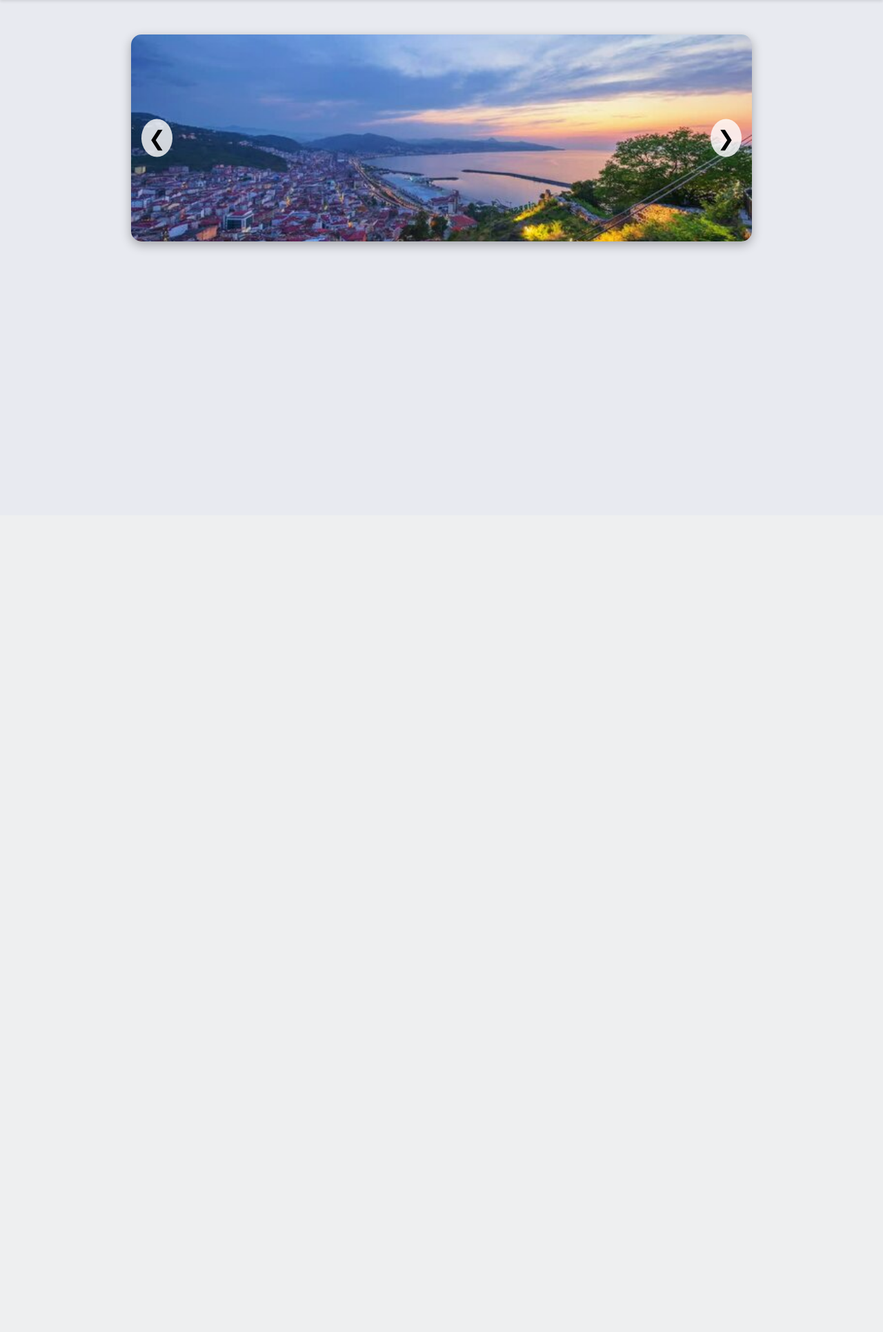
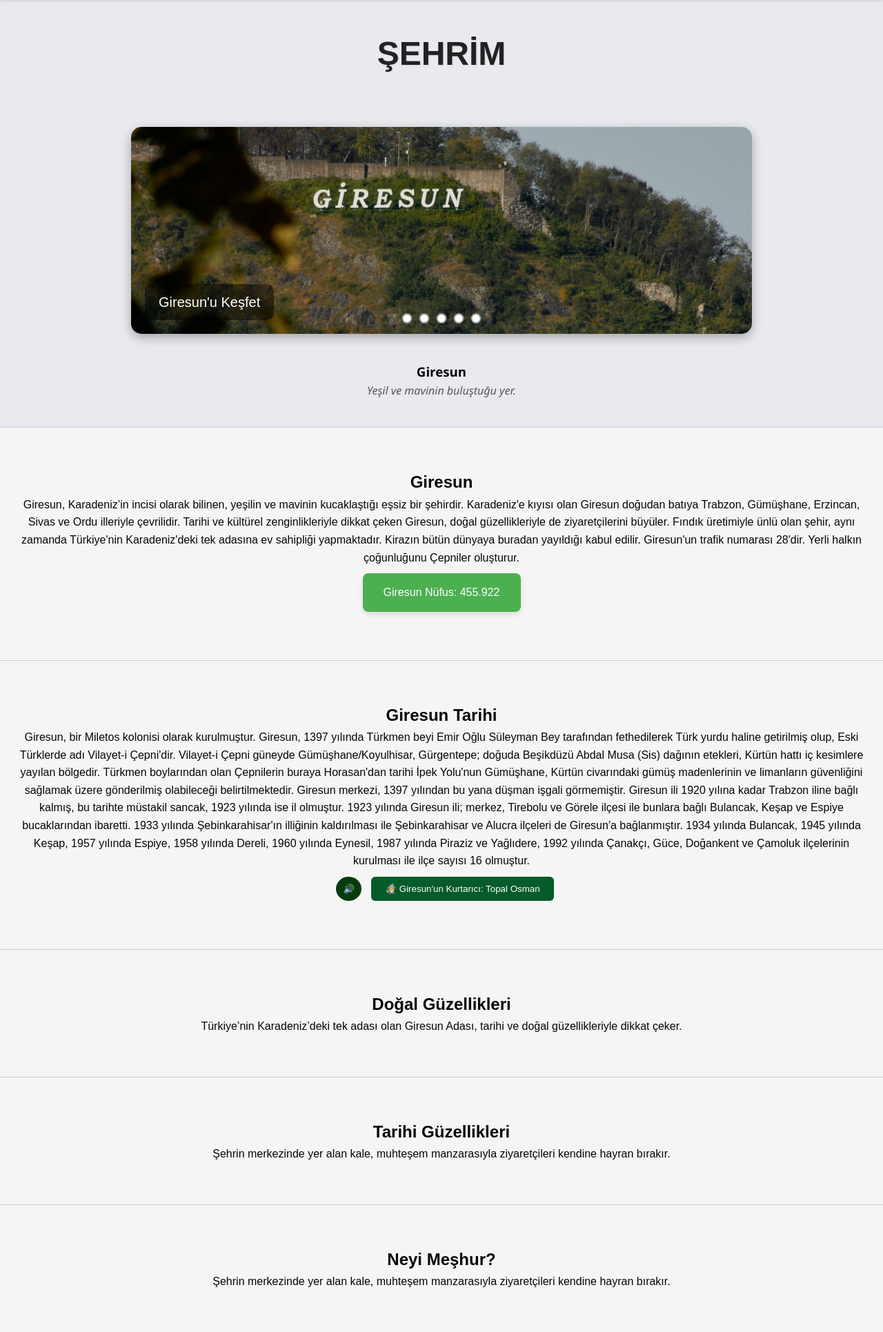
Before and after one commit to yarenzkahyaoglu/Web-Sitem, a PHP site: page /sehrim.html in a window 1280 px wide. Shown: the part 53-1984 px from the top of the page at 69% size. Before the commit the page ends 418 px from the top, so only its background shows below. Run offline with PHP 8.4, Linux system fonts and the light colour scheme.

Commit message:
Sehrim sayfası slider güncellendi.(Eski slider çalışmıyordu) Sherim sayfası için yeni düzenlemeler ve eklentiler eklendi.

```diff
--- a/script.js
+++ b/script.js
@@ -98,22 +98,4 @@ window.onclick = function(event) {
 }
 
 
-const slider = document.getElementById('slider');
-    const slides = document.querySelectorAll('.slide');
-    const totalSlides = slides.length;
-    let currentIndex = 0;
-
-    function updateSlider() {
-      const offset = -currentIndex * 100;
-      slider.style.transform = 'translateX(${offset}%)';
-    }
-
-    document.querySelector('.next-btn').addEventListener('click', () => {
-      currentIndex = (currentIndex + 1) % totalSlides;
-      updateSlider();
-    });
-
-    document.querySelector('.prev-btn').addEventListener('click', () => {
-      currentIndex = (currentIndex - 1 + totalSlides) % totalSlides;
-      updateSlider();
-    });
+function playAudio() { document.getElementById("historyAudio").play(); }
--- a/sehrim.html
+++ b/sehrim.html
@@ -1,5 +1,5 @@
 <!DOCTYPE html>
-<html lang="en">
+<html lang="tr">
 <head>
     <meta charset="UTF-8">
     <meta name="viewport" content="width=device-width, initial-scale=1.0">
@@ -24,15 +24,134 @@
     </div>
   </nav>
 
+
+
+   <div class="main-title">
+  <h1>ŞEHRİM</h1>
+  </div>
+
 <div class="slider-container">
-    <button class="nav-btn prev-btn">&#10094;</button>
-    <div class="slider-wrapper" id="slider">
-      <div class="slide" style="background-image: url('sehrim/1.jpg');"></div>
-      <div class="slide" style="background-image: url('sehrim/deniz.jpeg');"></div>
-      <div class="slide" style="background-image: url('sehrim/kale.jpg');"></div>
+  <!-- Radio Buttons for Navigation -->
+  <input type="radio" name="slider" id="slide1" checked>
+  <input type="radio" name="slider" id="slide2">
+  <input type="radio" name="slider" id="slide3">
+  <input type="radio" name="slider" id="slide4">
+   <input type="radio" name="slider" id="slide5">
+
+  <!-- Slides Wrapper -->
+  <div class="slides">
+    <div class="slide s1" style="background-image: url('sehrim/kale.jpg');" onclick="location.href='#giresun-info'">
+      <div class="slide-img-title">Giresun'u Keşfet</div>
     </div>
-    <button class="nav-btn next-btn">&#10095;</button>
+    <div class="slide s2" style="background-image: url('sehrim/giresun.jpg');" onclick="location.href='#eski-info'">
+      <div class="slide-img-title">Giresun'un Tarihi</div>
+    </div>
+    <div class="slide s3" style="background-image: url('sehrim/ada.jpeg');" onclick="location.href='#dogal-info'">
+      <div class="slide-img-title">Doğal Güzellikleri</div>
+    </div>
+    <div class="slide s4" style="background-image: url('sehrim/muze.jpeg');" onclick="location.href='#tarihi-info'">
+      <div class="slide-img-title">Tarihi Güzellikleri</div>
+      </div>
+    <div class="slide s5" style="background-image: url('sehrim/findik.jpg');" onclick="location.href='#meshur-info'">
+      <div class="slide-img-title">Neyi Meşhur?</div>
+    </div>
   </div>
+
+  <!-- Manual Navigation Labels -->
+  <div class="navigation">
+    <label for="slide1" class="nav-btn"></label>
+    <label for="slide2" class="nav-btn"></label>
+    <label for="slide3" class="nav-btn"></label>
+    <label for="slide4" class="nav-btn"></label>
+    <label for="slide5" class="nav-btn"></label>
+  </div>
+</div>
+
+
+<div class="slide-title">
+  <h3>Giresun</h3>
+  <p>Yeşil ve mavinin buluştuğu yer.</p>
+</div>
+
+
+
+<div id="giresun-info" class="info-section">
+  <h2>Giresun</h2>
+  <p>Giresun, Karadeniz’in incisi olarak bilinen, yeşilin ve mavinin kucaklaştığı eşsiz bir şehirdir.
+    Karadeniz'e kıyısı olan Giresun doğudan batıya Trabzon, Gümüşhane, Erzincan, Sivas ve Ordu illeriyle çevrilidir.
+    Tarihi ve kültürel zenginlikleriyle dikkat çeken Giresun, doğal güzellikleriyle de ziyaretçilerini büyüler.
+    Fındık üretimiyle ünlü olan şehir, aynı zamanda Türkiye'nin Karadeniz'deki tek adasına ev sahipliği yapmaktadır.
+    Kirazın bütün dünyaya buradan yayıldığı kabul edilir.
+    Giresun'un trafik numarası 28'dir. Yerli halkın çoğunluğunu Çepniler oluşturur.</p>
+
+    <a href="https://www.nvi.gov.tr/Giresun" target="_blank" class="nufus-buton"
+   title="Detaylı bilgi için tıklayınız">
+    Giresun Nüfus: 455.922
+</a>
+</div>
+
+<div id="eski-info" class="info-section">
+  <h2>Giresun Tarihi</h2>
+  <p>Giresun, bir Miletos kolonisi olarak kurulmuştur.
+Giresun, 1397 yılında Türkmen beyi Emir Oğlu Süleyman Bey tarafından
+fethedilerek Türk yurdu haline getirilmiş olup, Eski Türklerde adı Vilayet-i Çepni'dir.
+Vilayet-i Çepni güneyde Gümüşhane/Koyulhisar, Gürgentepe; doğuda Beşikdüzü Abdal Musa (Sis) dağının etekleri,
+Kürtün hattı iç kesimlere yayılan bölgedir.
+Türkmen boylarından olan Çepnilerin buraya Horasan'dan tarihi İpek Yolu'nun Gümüşhane,
+Kürtün civarındaki gümüş madenlerinin ve limanların güvenliğini sağlamak üzere gönderilmiş olabileceği belirtilmektedir.
+Giresun merkezi, 1397 yılından bu yana düşman işgali görmemiştir.
+Giresun ili 1920 yılına kadar Trabzon iline bağlı kalmış, bu tarihte müstakil sancak, 1923 yılında ise il olmuştur.
+1923 yılında Giresun ili; merkez, Tirebolu ve Görele ilçesi ile bunlara bağlı Bulancak, Keşap ve Espiye bucaklarından ibaretti.
+1933 yılında Şebinkarahisar'ın illiğinin kaldırılması ile Şebinkarahisar ve Alucra ilçeleri de Giresun'a bağlanmıştır.
+1934 yılında Bulancak, 1945 yılında Keşap, 1957 yılında Espiye, 1958 yılında Dereli, 1960 yılında Eynesil, 1987 yılında Piraziz
+ve Yağlıdere, 1992 yılında Çanakçı,
+Güce, Doğankent ve Çamoluk ilçelerinin kurulması ile ilçe sayısı 16 olmuştur.</p>
+
+
+<button class="giresun-tarihi-dinleme" onclick="playAudio()">
+  🔊
+</button>
+<audio id="historyAudio" src="giresun_tarihi.mp3"></audio>
+
+
+<button onclick="showLegend()"
+        style="background: #055b29; color: white; border: none; padding: 10px 20px; border-radius: 6px; cursor: pointer; margin: 10px 0;">
+   🧙‍♂️ Giresun'un Kurtarıcı: Topal Osman
+</button>
+
+<div id="legendPopup" style="display: none; position: fixed; top: 50%; left: 50%; transform: translate(-50%, -50%); background: white; padding: 20px; border-radius: 10px; box-shadow: 0 0 20px rgba(0,0,0,0.3); z-index: 1000; max-width: 500px;">
+   <h3>Topal Osman Kimdir?</h3>
+   <p>Topal Osman veya Hacı Topal Osman Ağa (d. 1883, Giresun - ö. 2 Nisan 1923, Ankara), Kurtuluş Savaşı'nda Doğu Karadeniz'de faaliyet gösteren mahallî milis güçlerinin reisi ve muhafız taburu komutanı.
+
+    Gazi Mustafa Kemal Paşa'nın Giresunlulardan oluşan muhafız kıtasının komutanıdır.
+    Kurtuluş Savaşı'nda yararlıklar göstermiş, 1923'te Trabzon Mebusu Ali Şükrü Bey cinayetinin azmettiricisi olduğuna
+    karar verilince hakkında tutuklama emri verildi.
+    Çıkan çatışmalarda yaralı olarak ele geçirilmiş ancak İsmail Hakkı Tekçe
+  tarafından başı gövdesinden ayrılmak suretiyle öldürülmüştür.</p>
+   <button onclick="hideLegend()" style="background: #5e0a04; color: white; border: none; padding: 8px 15px; border-radius: 4px; cursor: pointer; margin-top: 10px;">Kapat</button>
+</div>
+
+<script>
+function showLegend() { document.getElementById("legendPopup").style.display = "block"; }
+function hideLegend() { document.getElementById("legendPopup").style.display = "none"; }
+</script>
+
+</div>
+
+<div id="dogal-info" class="info-section">
+  <h2>Doğal Güzellikleri</h2>
+  <p>Türkiye’nin Karadeniz’deki tek adası olan Giresun Adası, tarihi ve doğal güzellikleriyle dikkat çeker.</p>
+</div>
+
+<div id="tarihi-info" class="info-section">
+  <h2>Tarihi Güzellikleri</h2>
+  <p>Şehrin merkezinde yer alan kale, muhteşem manzarasıyla ziyaretçileri kendine hayran bırakır.</p>
+</div>
+
+<div id="meshur-info" class="info-section">
+  <h2>Neyi Meşhur?</h2>
+  <p>Şehrin merkezinde yer alan kale, muhteşem manzarasıyla ziyaretçileri kendine hayran bırakır.</p>
+</div>
 
 <script src="script.js"></script>
 </body>
--- a/style.css
+++ b/style.css
@@ -670,13 +670,13 @@ body {
 .timeline-item::after {
   content: '';
   position: absolute;
-  top: 50%; /* Dikeyde ortalamak için */
+  top: 50%;
   left: 100%;
-  transform: translate(-50%, -50%); /* Hem x hem y ekseninde ortalamak için */
-  width: 1em; /* Yazı boyutuna göre orantılı */
-  height: 1em; /* Yazı boyutuna göre orantılı */
-  min-width: 16px; /* Minimum boyut */
-  min-height: 16px; /* Minimum boyut */
+  transform: translate(-50%, -50%);
+  width: 1em;
+  height: 1em;
+  min-width: 16px;
+  min-height: 16px;
   background: #082470;
   border-radius: 50%;
   z-index: 1;
@@ -809,62 +809,175 @@ body {
   position: relative;
   width: 90%;
   max-width: 900px;
-      margin: 50px auto;
+  margin: 40px auto;
   overflow: hidden;
   border-radius: 15px;
   box-shadow: 0 5px 15px rgba(0,0,0,0.3);
 }
 
-.slider-wrapper {
+input[type="radio"] {
+  display: none;
+}
+
+.slides {
   display: flex;
-      transition: transform 0.5s ease-in-out;
+  transition: transform 0.6s ease;
+
 }
 
 .slide {
-      flex-shrink: 0;
   width: 100%;
   height: 300px;
   background-size: cover;
   background-position: center;
+  flex-shrink: 0;
+  position: relative;
+  cursor: pointer;
+}
+.slide-img-title {
+  position: absolute;
+  bottom: 20px;
+  left: 20px;
+  font-size: 20px;
+  color: white;
+  background: rgba(0,0,0,0.5);
+  padding: 10px 20px;
+  border-radius: 10px;
+}
+
+.main-title {
+  text-align: center;
+    max-width: 600px;
+    margin: 20px auto;
+    padding: 20px;
+}
+
+.main-title h1 {
+  font-size: 3em;
+  color: #222;
+  text-shadow: 1px 1px 2px rgba(0,0,0,0.1);
+  margin-bottom: 7px;
+}
+
+.slide-title {
+  text-align: center;
+  margin-top: 10px;
+  margin-bottom: 40px;
+  font-family: 'Segoe UI', sans-serif;
+}
+.slide-title h2 {
+  font-size: 10px;
+  color: #444;
+  margin-bottom: 4px;
+}
+
+.slide-title p {
+  font-style: italic;
+  color: #555;
+  font-size: 1em;
+}
+
+#slide1:checked ~ .slides {
+  transform: translateX(0%);
+}
+#slide2:checked ~ .slides {
+  transform: translateX(-100%);
+}
+#slide3:checked ~ .slides {
+  transform: translateX(-200%);
+}
+#slide4:checked ~ .slides {
+  transform: translateX(-300%);
+}
+#slide5:checked ~ .slides {
+  transform: translateX(-400%);
+}
+
+/* Navigation Buttons (Dot Style) */
+.navigation {
+  position: absolute;
+  bottom: 15px;
+  left: 50%;
+  transform: translateX(-50%);
+  display: flex;
+  gap: 10px;
 }
 
 .nav-btn {
-      position: absolute;
-      top: 50%;
-      transform: translateY(-50%);
-      background: rgba(255, 255, 255, 0.8);
-      border: none;
-      font-size: 30px;
-      padding: 10px;
+  width: 15px;
+  height: 15px;
+  background: white;
+  border-radius: 50%;
   cursor: pointer;
-      border-radius: 50%;
-      z-index: 2;
   transition: background 0.3s;
+  border: 2px solid #999;
 }
 
 .nav-btn:hover {
-      background: white;
+  background: #999;
 }
 
-.prev-btn {
-      left: 15px;
+.info-section {
+  padding: 60px 20px;
+  text-align: center;
+  background-color: #f5f5f5;
+  border-top: 1px solid #ccc;
 }
 
-.next-btn {
-      right: 15px;
+
+@media (max-width: 768px) {
+  .slide {
+    height: 250px;
   }
 
-@media (max-width: 600px) {
-      .slide {
-        height: 200px;
-      }
   .nav-btn {
-        font-size: 24px;
-        padding: 8px;
+    width: 12px;
+    height: 12px;
   }
 }
 
+@media (max-width: 480px) {
+  .slide {
+    height: 180px;
+  }
 
+  .nav-btn {
+    width: 10px;
+    height: 10px;
+  }
+}
+
+.nufus-buton {
+            background-color: #4CAF50;
+            border: none;
+            color: white;
+            padding: 15px 30px;
+            text-align: center;
+            text-decoration: none;
+            display: inline-block;
+            font-size: 16px;
+            margin: 10px;
+            cursor: pointer;
+            border-radius: 8px;
+            transition: all 0.3s;
+            box-shadow: 0 4px 8px rgba(0,0,0,0.1);
+        }
+
+        .nufus-buton:hover {
+            background-color: #45a049;
+            box-shadow: 0 6px 12px rgba(0,0,0,0.2);
+        }
+
+      .giresun-tarihi-dinleme{
+        background: #063b0b;
+        color: white;
+        padding:10px;
+        border-radius: 50%;
+        border: none;
+        cursor: pointer;
+        margin: 10px;
+
+}
 
 
 #galeri {
```
Also changed, not shown: sehrim/1.jpg (deleted), sehrim/findik.jpg (added), sehrim/giresun.jpg (added), sehrim/gol.jpeg (added), sehrim/kale.jpg, sehrim/kedi.jpeg (added), sehrim/mavigol.jpeg (added), sehrim/muze.jpeg (added), sehrim/sahil.jpeg (added), sehrim/tirebolu.jpeg (added), 1 other file. Lines whose indentation alone changed are shown as unchanged.
